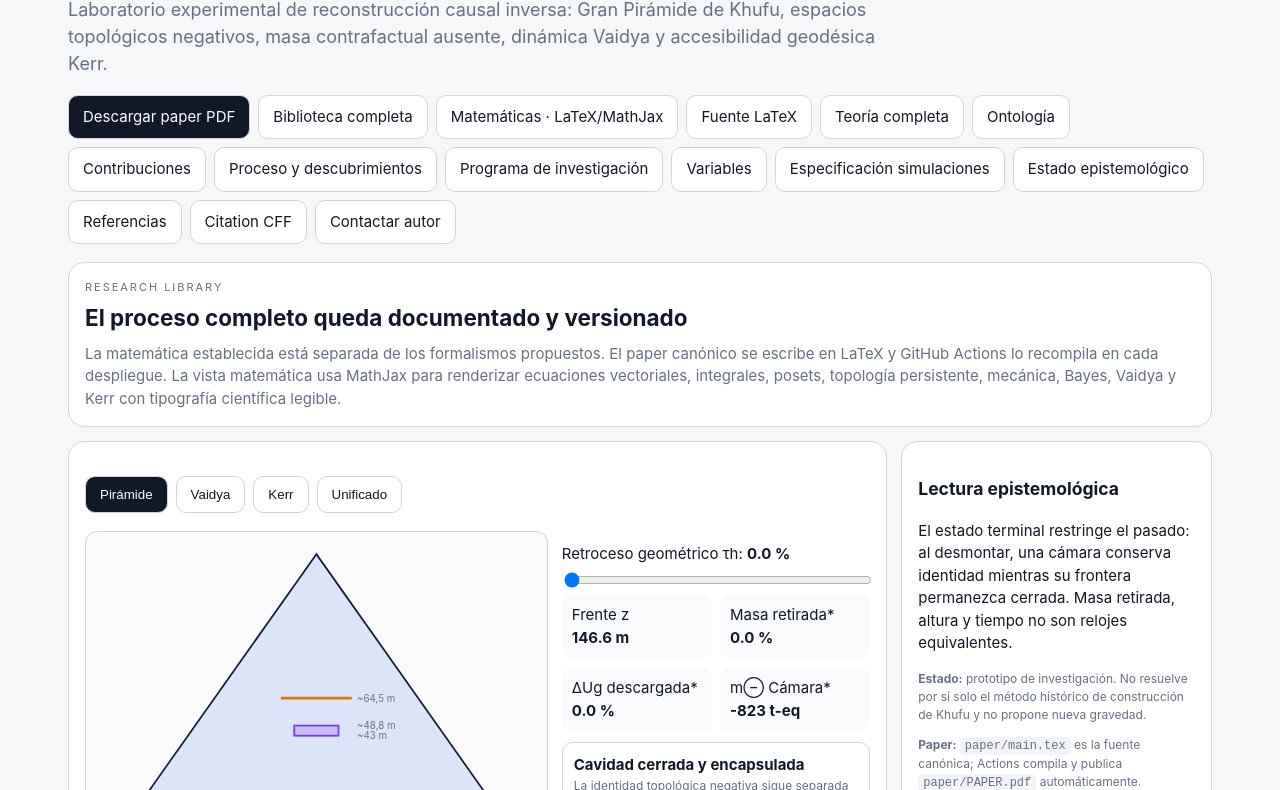
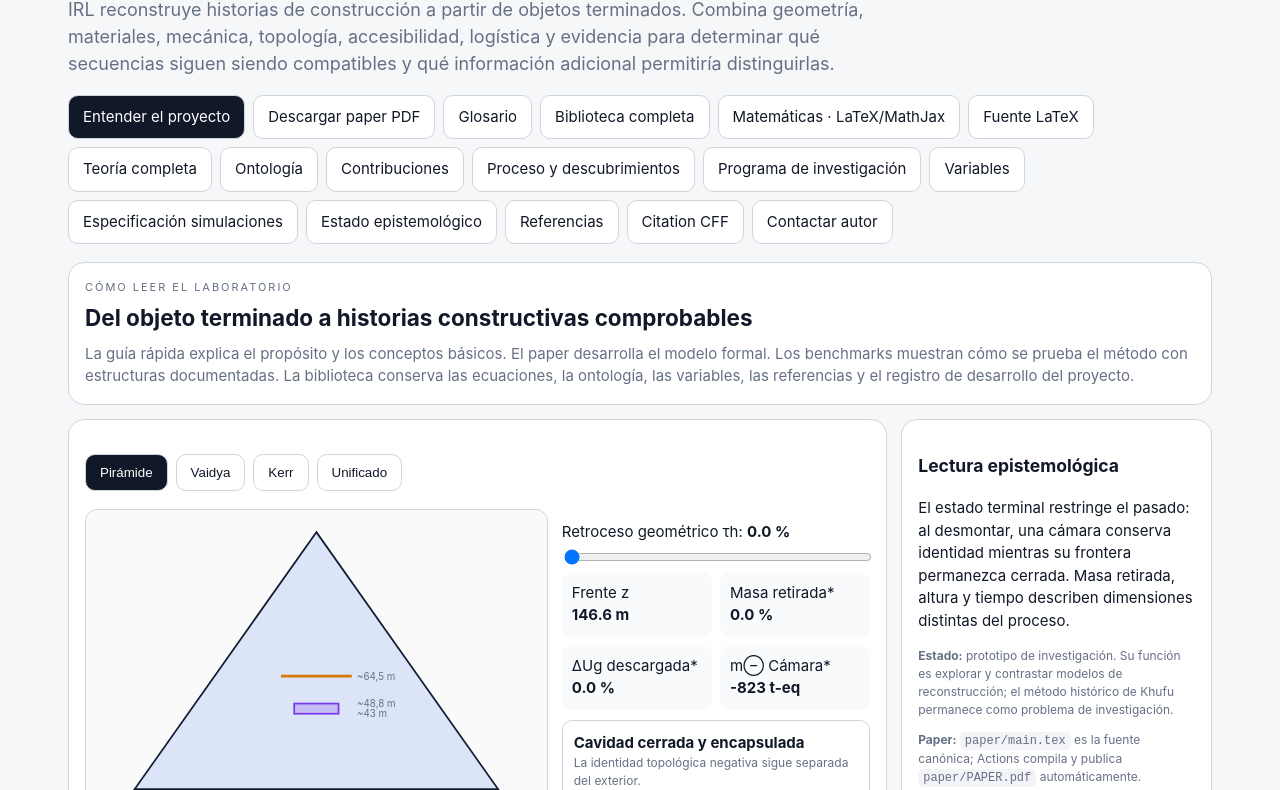
Before and after one commit to deepanalytica/inverse-reality-lab, a plain HTML site: page index.html in a window 1280 px wide. Shown: the part 142-932 px from the top of the page. Drawn offline with Linux system fonts and the light colour scheme.

Commit message:
Rewrite public landing in clear professional Spanish and add guide-first navigation

```diff
--- a/index.html
+++ b/index.html
@@ -3,13 +3,13 @@
 <head>
 <meta charset="utf-8"><meta name="viewport" content="width=device-width,initial-scale=1">
 <title>Inverse Reality Laboratory · PRAXIOS</title>
-<meta name="description" content="Interactive research laboratory for inverse causal reconstruction of the Great Pyramid of Khufu, negative topological spaces, Vaidya collapse and Kerr geodesic accessibility.">
+<meta name="description" content="Laboratorio de investigación para reconstruir historias constructivas a partir de objetos terminados, con Khufu como caso arqueológico principal y benchmarks de ingeniería documentada.">
 <meta name="keywords" content="Egyptology,Egyptian archaeology,Great Pyramid of Giza,Khufu,pyramid construction,inverse archaeology,computational archaeology,archaeological inference,muography,ScanPyramids,topology,persistent homology,4D reconstruction,inverse problems,Vaidya,Kerr,PRAXIOS,Meta-Harness">
 <meta name="author" content="Alexis Brian Reyes Saavedra, Deep Analytica">
 <link rel="canonical" href="https://deepanalytica.github.io/inverse-reality-lab/">
 <meta property="og:type" content="website">
 <meta property="og:title" content="Inverse Reality Laboratory · Khufu · PRAXIOS">
-<meta property="og:description" content="Interactive research laboratory for inverse causal reconstruction of the Great Pyramid of Khufu, negative topological spaces, Vaidya collapse and Kerr geodesic accessibility.">
+<meta property="og:description" content="Reconstrucción inversa de procesos constructivos mediante geometría, mecánica, topología, evidencia, logística e identificabilidad.">
 <meta property="og:url" content="https://deepanalytica.github.io/inverse-reality-lab/">
 <meta name="twitter:card" content="summary_large_image">
 <script type="application/ld+json">
@@ -19,7 +19,7 @@
   "name":"Inverse Reality Laboratory",
   "alternateName":"IRL",
   "url":"https://deepanalytica.github.io/inverse-reality-lab/",
-  "description":"Evidence-constrained inverse causal reconstruction laboratory using the Great Pyramid of Khufu as the primary archaeological case study.",
+  "description":"Laboratorio de reconstrucción inversa de procesos constructivos. Integra geometría, mecánica, topología, evidencia, logística e identificabilidad, con la Gran Pirámide de Khufu como caso arqueológico principal.",
   "keywords":["Egyptology","Egyptian archaeology","Great Pyramid of Giza","Khufu","inverse archaeology","computational archaeology","muography","ScanPyramids","topology","persistent homology","inverse problems","causal reconstruction","PRAXIOS"],
   "founder":{"@type":"Person","name":"Alexis Brian Reyes Saavedra","email":"mailto:contacto@deepanalytica.cl","url":"https://deepanalytica.cl"},
   "parentOrganization":{"@type":"Organization","name":"Deep Analytica","url":"https://deepanalytica.cl"},
@@ -32,11 +32,13 @@
 </style>
 </head>
 <body><div class="wrap">
-<div class="eyebrow">Deep Analytica · PRAXIOS Research Laboratory</div>
+<div class="eyebrow">Deep Analytica · laboratorio de investigación</div>
 <h1>Inverse Reality Laboratory</h1>
-<p class="lead">Laboratorio experimental de reconstrucción causal inversa: Gran Pirámide de Khufu, espacios topológicos negativos, masa contrafactual ausente, dinámica Vaidya y accesibilidad geodésica Kerr.</p>
+<p class="lead">IRL reconstruye historias de construcción a partir de objetos terminados. Combina geometría, materiales, mecánica, topología, accesibilidad, logística y evidencia para determinar qué secuencias siguen siendo compatibles y qué información adicional permitiría distinguirlas.</p>
 <div class="actions">
-<a class="btn primary" href="paper/PAPER.pdf" download>Descargar paper PDF</a>
+<a class="btn primary" href="library.html#start">Entender el proyecto</a>
+<a class="btn" href="paper/PAPER.pdf" download>Descargar paper PDF</a>
+<a class="btn" href="library.html#glossary">Glosario</a>
 <a class="btn" href="library.html">Biblioteca completa</a><a class="btn" href="mathematics.html">Matemáticas · LaTeX/MathJax</a>
 <a class="btn" href="paper/main.tex" download>Fuente LaTeX</a>
 <a class="btn" href="library.html#theory">Teoría completa</a>
@@ -52,9 +54,9 @@
 <a class="btn" href="mailto:contacto@deepanalytica.cl">Contactar autor</a>
 </div>
 <div class="card" style="margin:0 0 14px 0">
-  <div class="eyebrow">Research library</div>
-  <h2 style="margin:.25em 0 .35em">El proceso completo queda documentado y versionado</h2>
-  <p class="lead" style="font-size:15px;margin:0;max-width:none">La matemática establecida está separada de los formalismos propuestos. El paper canónico se escribe en LaTeX y GitHub Actions lo recompila en cada despliegue. La vista matemática usa MathJax para renderizar ecuaciones vectoriales, integrales, posets, topología persistente, mecánica, Bayes, Vaidya y Kerr con tipografía científica legible.</p>
+  <div class="eyebrow">Cómo leer el laboratorio</div>
+  <h2 style="margin:.25em 0 .35em">Del objeto terminado a historias constructivas comprobables</h2>
+  <p class="lead" style="font-size:15px;margin:0;max-width:none">La guía rápida explica el propósito y los conceptos básicos. El paper desarrolla el modelo formal. Los benchmarks muestran cómo se prueba el método con estructuras documentadas. La biblioteca conserva las ecuaciones, la ontología, las variables, las referencias y el registro de desarrollo del proyecto.</p>
 </div>
 <div class="grid"><main class="card">
 <div class="tabs"><button class="tab active" data-tab="pyr">Pirámide</button><button class="tab" data-tab="vai">Vaidya</button><button class="tab" data-tab="ker">Kerr</button><button class="tab" data-tab="uni">Unificado</button></div>
@@ -63,7 +65,7 @@
 <label>Retroceso geométrico τh: <b id="pTauV"></b></label><input id="pTau" type="range" min="0" max="100" step=".5" value="0">
 <div class="metric"><div>Frente z<br><b id="pZ"></b></div><div>Masa retirada*<br><b id="pM"></b></div><div>ΔUg descargada*<br><b id="pU"></b></div><div>m⊖ Cámara*<br><b id="pN"></b></div></div>
 <div class="call"><b id="pState"></b><div id="pDetail" class="small"></div></div>
-<p class="small">Modelo geométrico ideal: H=146,6 m; Cámara del Rey aproximada 10,5×5,2×5,8 m, piso ~43 m, techo ~48,8 m y superestructura ~64,5 m. m⊖ es masa contrafactual ausente, no masa física negativa.</p>
+<p class="small">Modelo geométrico ideal: H=146,6 m; Cámara del Rey aproximada 10,5×5,2×5,8 m, piso ~43 m, techo ~48,8 m y superestructura ~64,5 m. m⊖ representa el déficit de masa respecto de un sólido de referencia.</p>
 </div></div></section>
 
 <section id="vai" class="panel"><div class="sim"><svg id="vSvg" viewBox="0 0 560 350"></svg><div>
@@ -82,9 +84,9 @@
 <p class="small">Geodésicas nulas ecuatoriales (Q=0). El conjunto radial permitido es R≥0; la raíz doble R=0, dR/dr=0 actúa como separatriz crítica.</p>
 </div></div></section>
 
-<section id="uni" class="panel"><svg viewBox="0 0 760 270" id="uSvg"></svg><div class="call"><b>Objeto común:</b> <code>N_R(λ)=Ω\Accessible_R(Ω,λ)</code>. La relación R significa conectividad material, escape causal o movimiento geodésico según el sistema. Es una comparación matemática, no equivalencia física.</div></section>
+<section id="uni" class="panel"><svg viewBox="0 0 760 270" id="uSvg"></svg><div class="call"><b>Objeto común:</b> <code>N_R(λ)=Ω\Accessible_R(Ω,λ)</code>. La relación R significa conectividad material, escape causal o movimiento geodésico según el sistema. La comparación se limita a propiedades matemáticas de accesibilidad y fronteras.</div></section>
 </main>
-<aside class="card"><h3>Lectura epistemológica</h3><p id="readout"></p><p class="small"><b>Estado:</b> prototipo de investigación. No resuelve por sí solo el método histórico de construcción de Khufu y no propone nueva gravedad.</p>
+<aside class="card"><h3>Lectura epistemológica</h3><p id="readout"></p><p class="small"><b>Estado:</b> prototipo de investigación. Su función es explorar y contrastar modelos de reconstrucción; el método histórico de Khufu permanece como problema de investigación.</p>
 <p class="small"><b>Paper:</b> <code>paper/main.tex</code> es la fuente canónica; Actions compila y publica <code>paper/PAPER.pdf</code> automáticamente.</p>
 <p class="small"><b>Matemática:</b> la biblioteca <a href="mathematics.html">MathJax</a> muestra las ecuaciones con tipografía LaTeX y enlaza las derivaciones completas.</p><hr><h3>Para investigadores</h3><p class="small">Buscamos colaboración con egiptología, arqueología de campo, arquitectura histórica, geología, ingeniería estructural, muografía, topología computacional y problemas inversos.</p><p><b>Alexis Brian Reyes Saavedra</b><br>Deep Analytica<br><a href="mailto:contacto@deepanalytica.cl">contacto@deepanalytica.cl</a><br><a href="https://deepanalytica.cl">deepanalytica.cl</a></p></aside></div>
 
@@ -117,6 +119,6 @@ function kerr(){let a=+q('#kA').value,b=+q('#kB').value,h=1+Math.sqrt(1-a*a),ph=
 let s=q('#kSvg');clear(s),L=45,R=535,T=28,B=310,X=x=>L+(x-r0)/(r1-r0)*(R-L),mid=170,mx=1e-9,pts=[];for(let i=0;i<=600;i++){let r=r0+(r1-r0)*i/600,v=KR(r,a,b);pts.push([r,v]);mx=Math.max(mx,Math.abs(v))}ln(s,L,mid,R,mid,{'stroke-dasharray':'4 4'});let d='';pts.forEach((p,i)=>d+=(i?' L':'M')+X(p[0])+' '+(mid-cl(p[1]/mx,-1,1)*115));pth(s,d,{stroke:C.c});rr.forEach(x=>ln(s,X(x),T,X(x),B,{stroke:C.a,'stroke-dasharray':'4 4'}));ln(s,X(ph),T,X(ph),B,{stroke:C.v,'stroke-width':2});tx(s,X(ph)+4,48,'rph',{fill:C.v})}
 
 function unified(){let s=q('#uSvg');clear(s),rows=[['Pirámide','conectado exterior','cierre ∂V','cavidad',C.b],['Vaidya','θ+>0','θ+=0','θ+<0',C.c],['Kerr','β0=1','R=0,R′=0','β0=2',C.v]];rows.forEach((r,i)=>{let y=60+i*70;tx(s,20,y,r[0],{'font-size':13,'font-weight':600});ln(s,145,y-5,680,y-5,{'stroke-width':3});s.appendChild(E('circle',{cx:410,cy:y-5,r:7,fill:r[4]}));tx(s,150,y+20,r[1],{fill:C.mut});tx(s,410,y+20,r[2],{'text-anchor':'middle',fill:r[4]});tx(s,675,y+20,r[3],{'text-anchor':'end',fill:C.mut})});tx(s,410,25,'transición crítica de accesibilidad',{'text-anchor':'middle',fill:C.mut})}
-function read(){q('#readout').textContent=active==='pyr'?'El estado terminal restringe el pasado: al desmontar, una cámara conserva identidad mientras su frontera permanezca cerrada. Masa retirada, altura y tiempo no son relojes equivalentes.':active==='vai'?'El horizonte aparente responde a variables locales; el horizonte de eventos depende de la estructura causal global y puede reconstruirse imponiendo una condición futura.':active==='ker'?'En Kerr, una raíz doble del potencial radial crea una separatriz: al cruzar el parámetro crítico puede cambiar la conectividad del espacio permitido.':'Los tres sistemas se comparan por accesibilidad y topología de complementos, no por una supuesta identidad física.'}
+function read(){q('#readout').textContent=active==='pyr'?'El estado terminal restringe el pasado: al desmontar, una cámara conserva identidad mientras su frontera permanezca cerrada. Masa retirada, altura y tiempo describen dimensiones distintas del proceso.':active==='vai'?'El horizonte aparente responde a variables locales; el horizonte de eventos depende de la estructura causal global y puede reconstruirse imponiendo una condición futura.':active==='ker'?'En Kerr, una raíz doble del potencial radial crea una separatriz: al cruzar el parámetro crítico puede cambiar la conectividad del espacio permitido.':'Los tres sistemas se comparan por accesibilidad y topología de complementos, conservando la física propia de cada dominio.'}
 function all(){pyramid();vaidya();kerr();unified();read()}['#pTau','#vT','#vW','#vR','#kA','#kB'].forEach(x=>q(x).oninput=all);all();
 </script></body></html>
```
